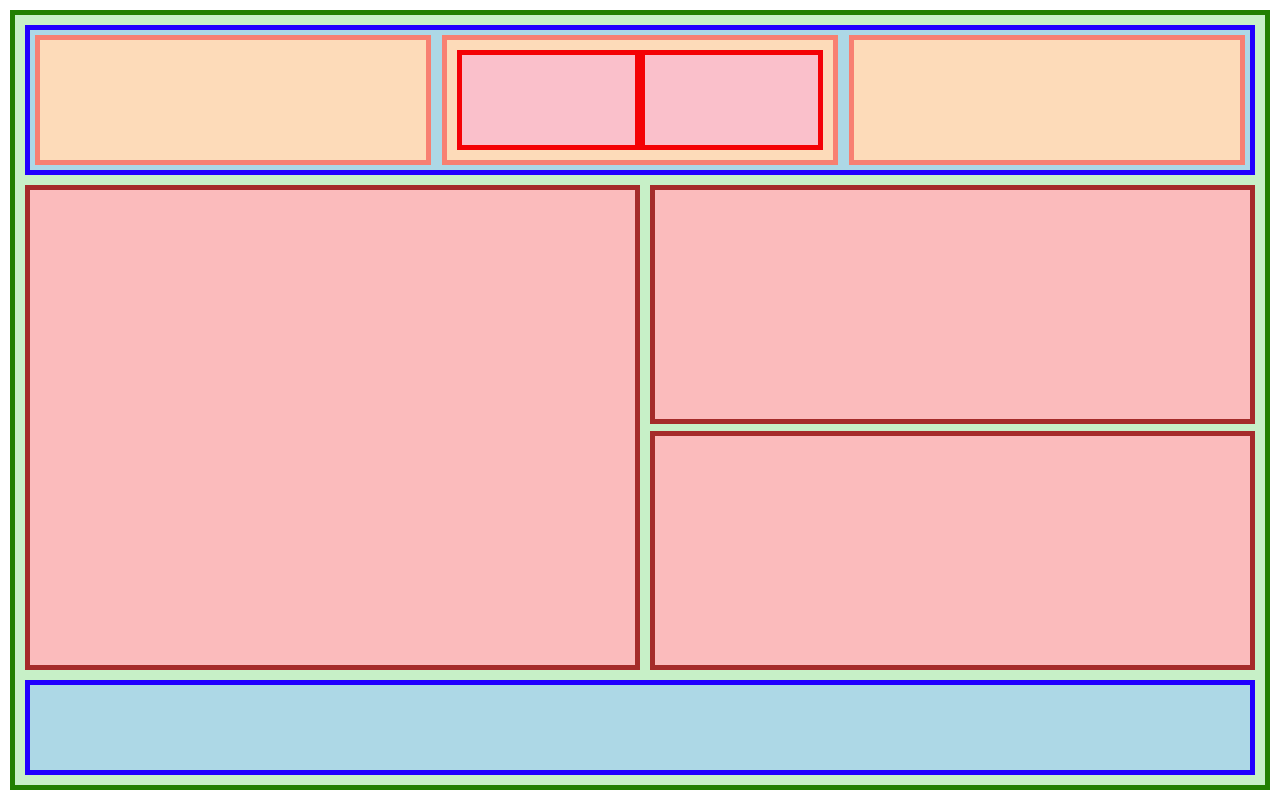
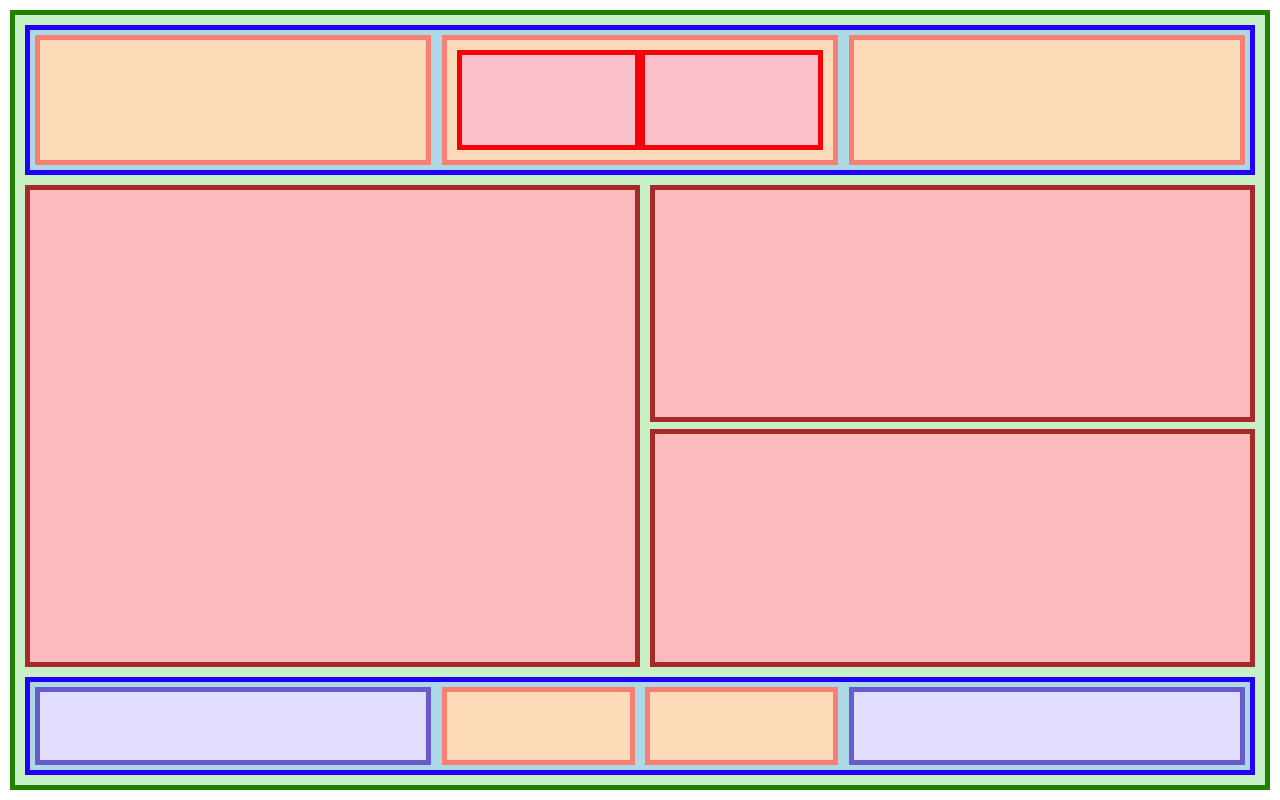
Before and after one commit to Alshan1/dflextask, a plain HTML site: page index.html in a window 1280 px wide. Drawn offline with Linux system fonts and the light colour scheme.

Commit message:
third comit

```diff
--- a/index.html
+++ b/index.html
@@ -28,7 +28,16 @@
                         <div class="pink3"></div>
                     </div>
                 </div>
-                <div class="darkblue"></div>
+                <div class="darkblue">
+                    <div class="blue1"></div>
+                    <div class="blue2">
+                        <div class="blue3"></div>
+                        <div class="blue4"></div>
+
+                    </div>
+                    <div class="blue5"></div>
+
+                </div>
             </div>
 
         </div>
--- a/style.css
+++ b/style.css
@@ -127,3 +127,49 @@
     gap: 7px;
     padding-left: 10px;
 }
+.blue1{
+    width: 200px;
+    height: 100%;
+    background-color: #e2deff;
+    flex-grow: 1;
+    border: solid 5px #695acd;
+}
+.darkblue{
+    background-color: #add8e6;
+    height: 150px;
+    border: solid 5px;
+    border-color: #2000ff;
+    display: flex;
+    padding: 5px;
+    gap: 11px;
+}
+.blue2{
+    width: 200px;
+    height: 100%;
+
+    flex-grow: 1;
+
+    display: flex;
+    gap: 10px;
+}
+.blue3{
+    width: 200px;
+    height: 100%;
+    background-color: #fddbb9;
+    flex-grow: 1;
+    border: solid 5px #f88072;
+}
+.blue4{
+    width: 200px;
+    height: 100%;
+    background-color: #fddbb9;
+    flex-grow: 1;
+    border: solid 5px #f88072;
+}
+.blue5{
+    width: 200px;
+    height: 100%;
+    background-color: #e2deff;
+    flex-grow: 1;
+    border: solid 5px #695acd;
+}
```
